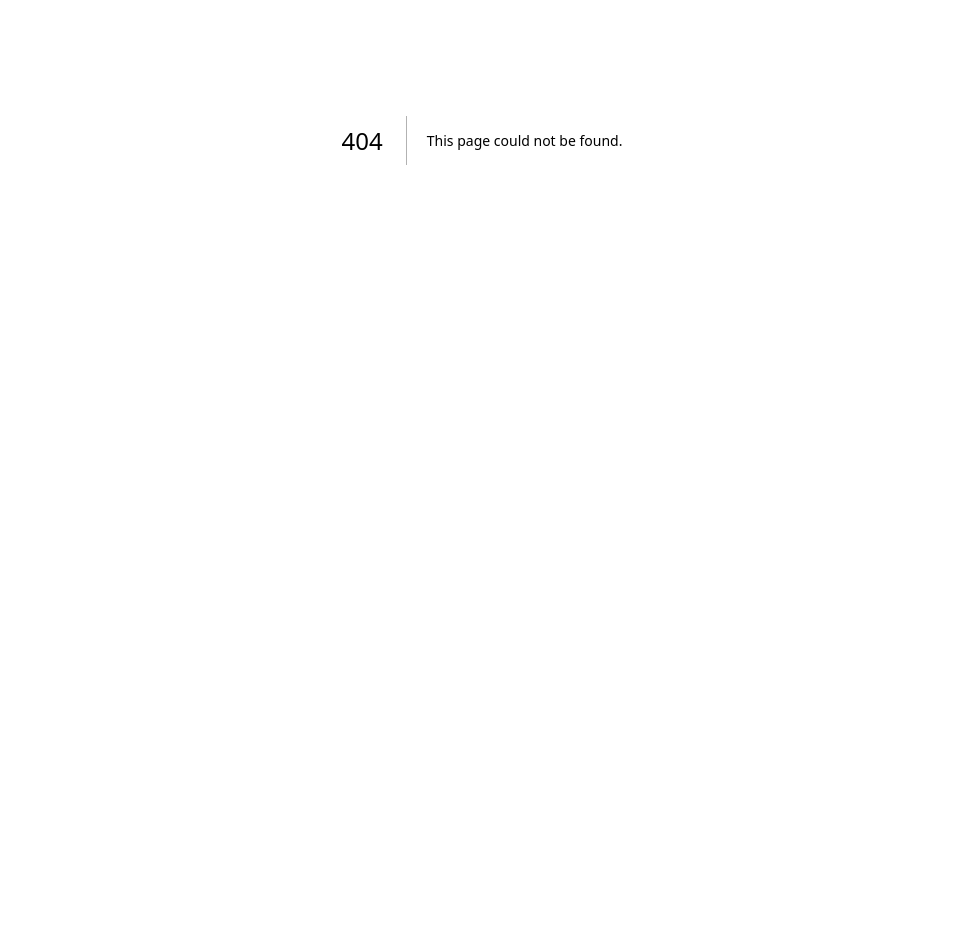
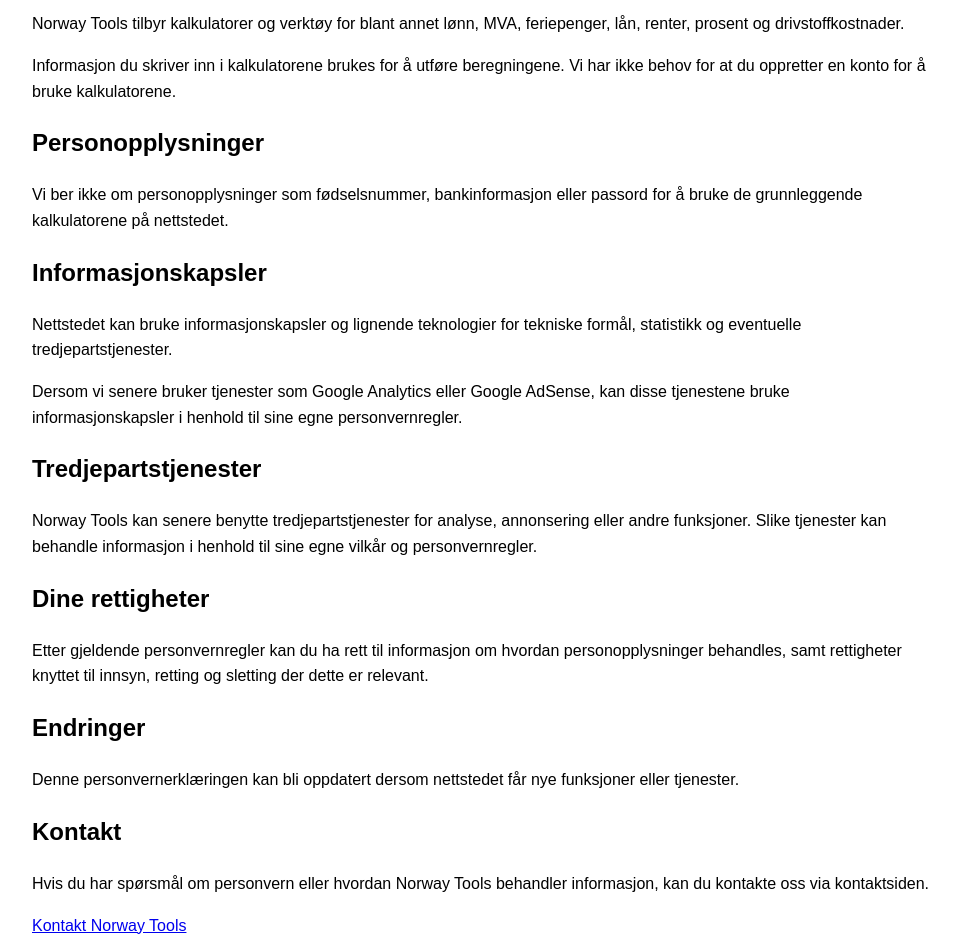
Before and after one commit to Stz6648/norway-tools, a Next.js app: page /personvern in a window 1280 px wide. Before the commit this address had no page. Shown: the part 260-1212 px from the top of the page, without its empty margins (158-1117 px from the left). Before the commit the page ends 800 px from the top, so only its background shows below. Built offline with nearby package versions, Linux system fonts and the light colour scheme.

Commit message:
Create personvern.js

```diff
--- /dev/null
+++ b/pages/personvern.js
@@ -0,0 +1,106 @@
+import Head from "next/head";
+
+export default function Personvern() {
+  return (
+    <>
+      <Head>
+        <title>Personvern – Norway Tools</title>
+        <meta
+          name="description"
+          content="Personvernerklæring for Norway Tools. Les om hvordan vi behandler personopplysninger og bruker informasjonskapsler."
+        />
+        <meta name="robots" content="index, follow" />
+        <link
+          rel="canonical"
+          href="https://norway-tools.vercel.app/personvern"
+        />
+      </Head>
+
+      <main
+        style={{
+          maxWidth: "900px",
+          margin: "0 auto",
+          padding: "40px 20px",
+          fontFamily: "Arial, sans-serif",
+          lineHeight: 1.6,
+        }}
+      >
+        <h1>Personvern</h1>
+
+        <p>
+          Norway Tools respekterer personvernet ditt. Denne siden forklarer
+          hvordan nettstedet kan behandle informasjon når du bruker våre
+          kalkulatorer og verktøy.
+        </p>
+
+        <h2>Bruk av kalkulatorene</h2>
+
+        <p>
+          Norway Tools tilbyr kalkulatorer og verktøy for blant annet lønn,
+          MVA, feriepenger, lån, renter, prosent og drivstoffkostnader.
+        </p>
+
+        <p>
+          Informasjon du skriver inn i kalkulatorene brukes for å utføre
+          beregningene. Vi har ikke behov for at du oppretter en konto for å
+          bruke kalkulatorene.
+        </p>
+
+        <h2>Personopplysninger</h2>
+
+        <p>
+          Vi ber ikke om personopplysninger som fødselsnummer, bankinformasjon
+          eller passord for å bruke de grunnleggende kalkulatorene på
+          nettstedet.
+        </p>
+
+        <h2>Informasjonskapsler</h2>
+
+        <p>
+          Nettstedet kan bruke informasjonskapsler og lignende teknologier for
+          tekniske formål, statistikk og eventuelle tredjepartstjenester.
+        </p>
+
+        <p>
+          Dersom vi senere bruker tjenester som Google Analytics eller Google
+          AdSense, kan disse tjenestene bruke informasjonskapsler i henhold til
+          sine egne personvernregler.
+        </p>
+
+        <h2>Tredjepartstjenester</h2>
+
+        <p>
+          Norway Tools kan senere benytte tredjepartstjenester for analyse,
+          annonsering eller andre funksjoner. Slike tjenester kan behandle
+          informasjon i henhold til sine egne vilkår og personvernregler.
+        </p>
+
+        <h2>Dine rettigheter</h2>
+
+        <p>
+          Etter gjeldende personvernregler kan du ha rett til informasjon om
+          hvordan personopplysninger behandles, samt rettigheter knyttet til
+          innsyn, retting og sletting der dette er relevant.
+        </p>
+
+        <h2>Endringer</h2>
+
+        <p>
+          Denne personvernerklæringen kan bli oppdatert dersom nettstedet får
+          nye funksjoner eller tjenester.
+        </p>
+
+        <h2>Kontakt</h2>
+
+        <p>
+          Hvis du har spørsmål om personvern eller hvordan Norway Tools
+          behandler informasjon, kan du kontakte oss via kontaktsiden.
+        </p>
+
+        <p>
+          <a href="/kontakt">Kontakt Norway Tools</a>
+        </p>
+      </main>
+    </>
+  );
+}
```
